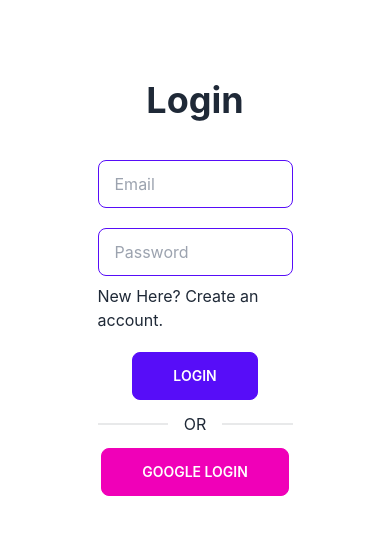
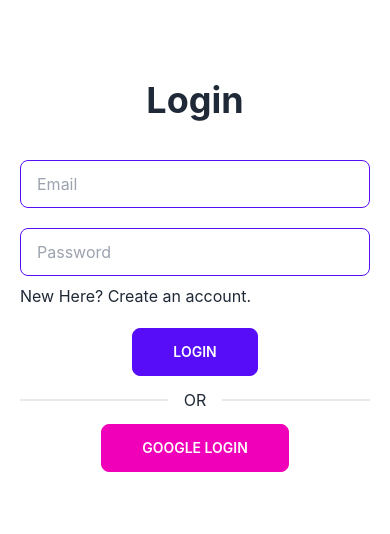
Before and after one commit to moniruzzaman01/task-aptcoder, a React (Create React App) app: page / in a window 390 px wide. Shown: the top 534 px of the page. Built offline with nearby package versions, Linux system fonts and the light colour scheme.

Commit message:
maked responsive

```diff
--- a/src/Components/Login.js
+++ b/src/Components/Login.js
@@ -3,7 +3,7 @@ import SocialLogin from "./SocialLogin";
 
 const Login = () => {
   return (
-    <div className=" w-1/2 mx-auto mt-20">
+    <div className=" w-full px-5 lg:w-1/2 mx-auto mt-20">
       <h1 className=" text-4xl font-bold mb-10">Login</h1>
       <form action="">
         <input
--- a/src/Components/SocialLogin.js
+++ b/src/Components/SocialLogin.js
@@ -4,9 +4,11 @@ import auth from "../firebase.init";
 
 const SocialLogin = () => {
   const [googleSignIn] = useSignInWithGoogle(auth);
+
   const handleGoogleLogin = () => {
     googleSignIn();
   };
+
   return (
     <div>
       <div className="flex flex-col w-full border-opacity-50">
```
